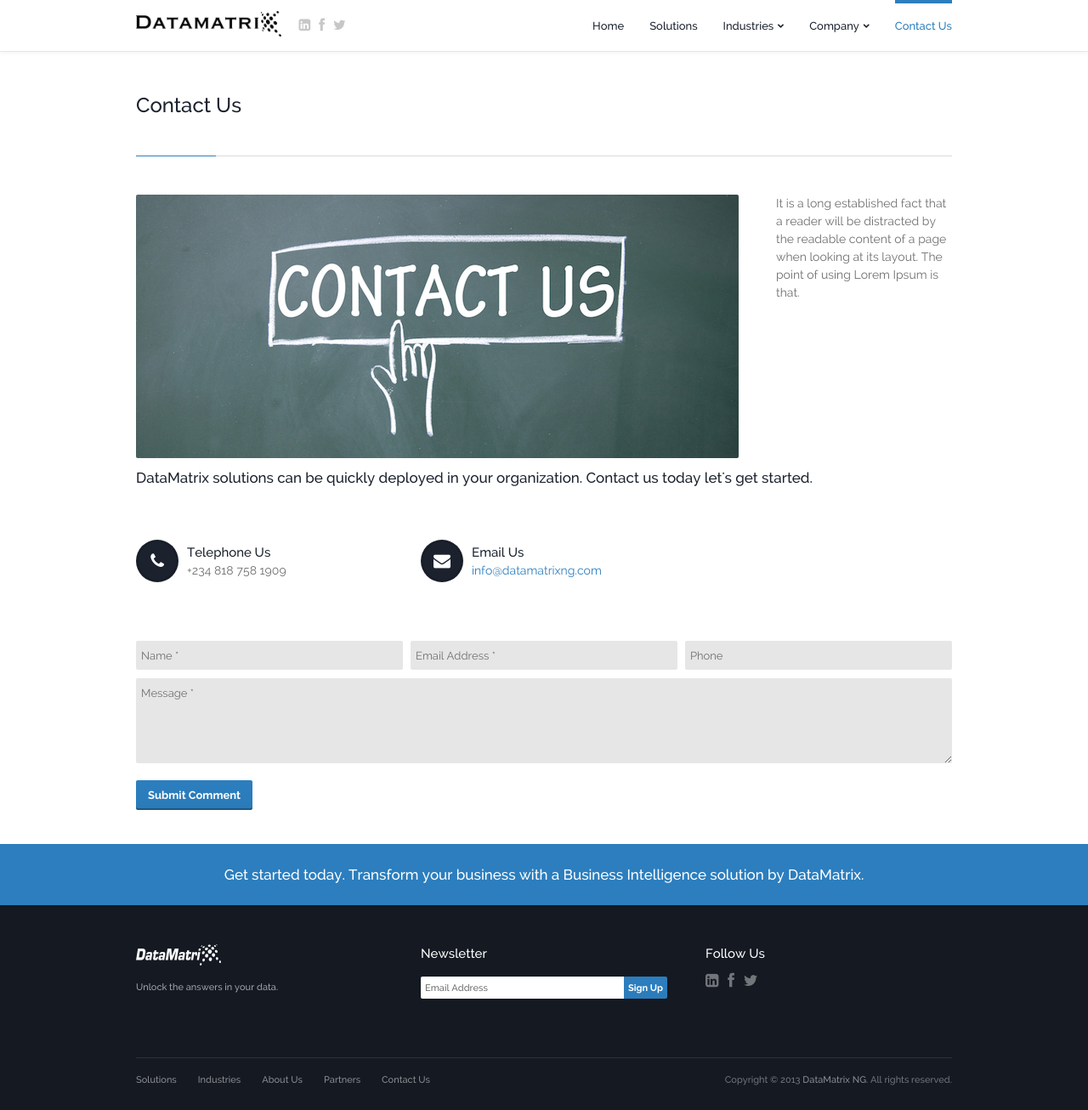
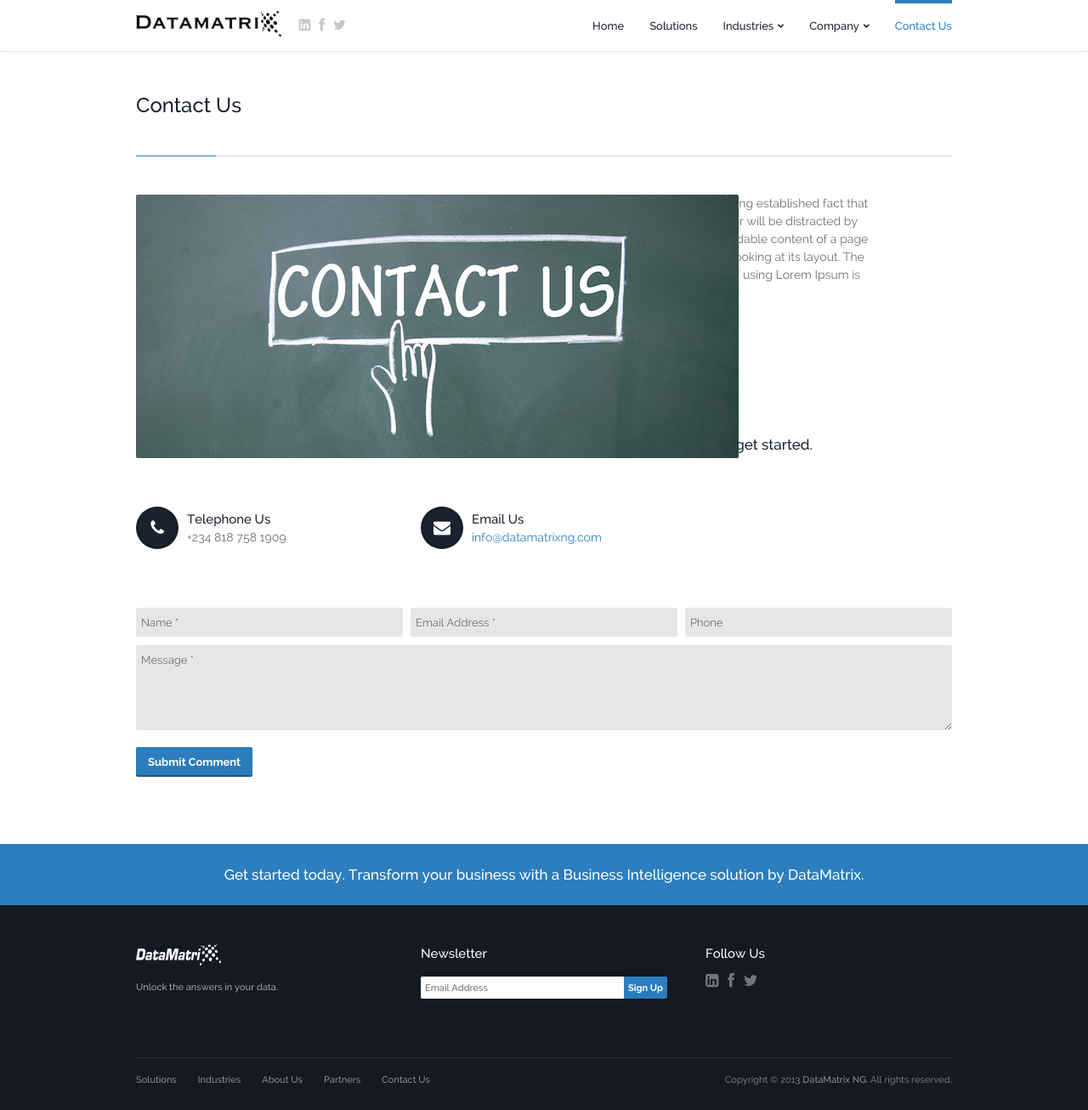
Before and after one commit to dtmtx/dtmtx.github.io, a Jekyll site: the page built from contact.html, in a window 1280 px wide and 1306 px high. Shown: the whole window at 85% size. Built offline with Jekyll 4.4.1, drawn with Linux system fonts in a browser that asks for light colours; Markdown is read by kramdown in place of the engine named in the settings.

Commit message:
update container size

```diff
--- a/contact.html
+++ b/contact.html
@@ -26,7 +26,7 @@ active: current
 						<!-- ~~~~~~~~~~~~~~~~~~~~~~~~~~~~~~~ -->
 						<!-- Image Column (Place images in "#portfolio-blog-slider" for multiple image slider) -->
 						<!-- ~~~~~~~~~~~~~~~~~~~~~~~~~~~~~~~ -->
-						<div class="column-three-qtr">
+						<div class="column-container">
 							<div id="portfolio-blog-slider-container">
 
 								<div id="portfolio-blog-slider">
```
